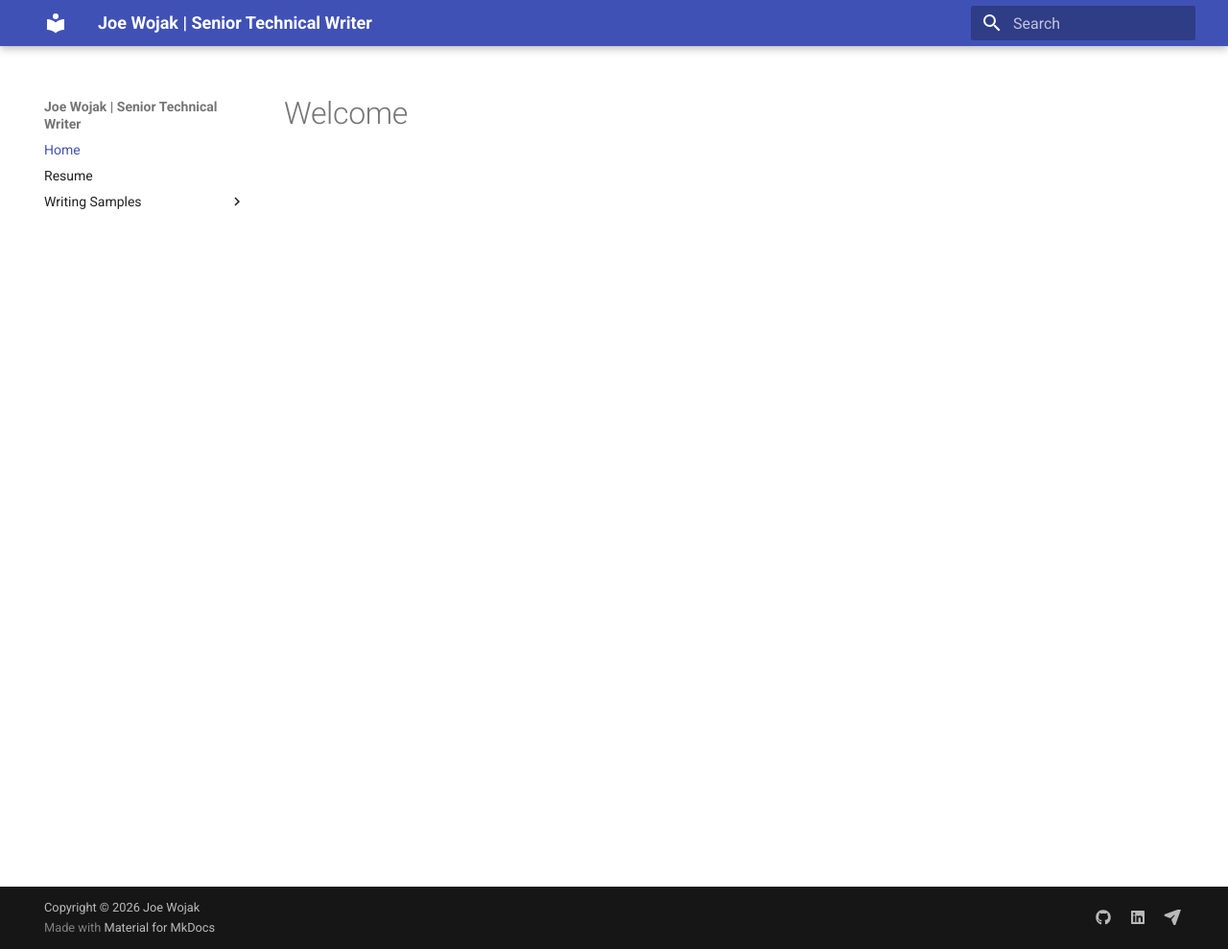
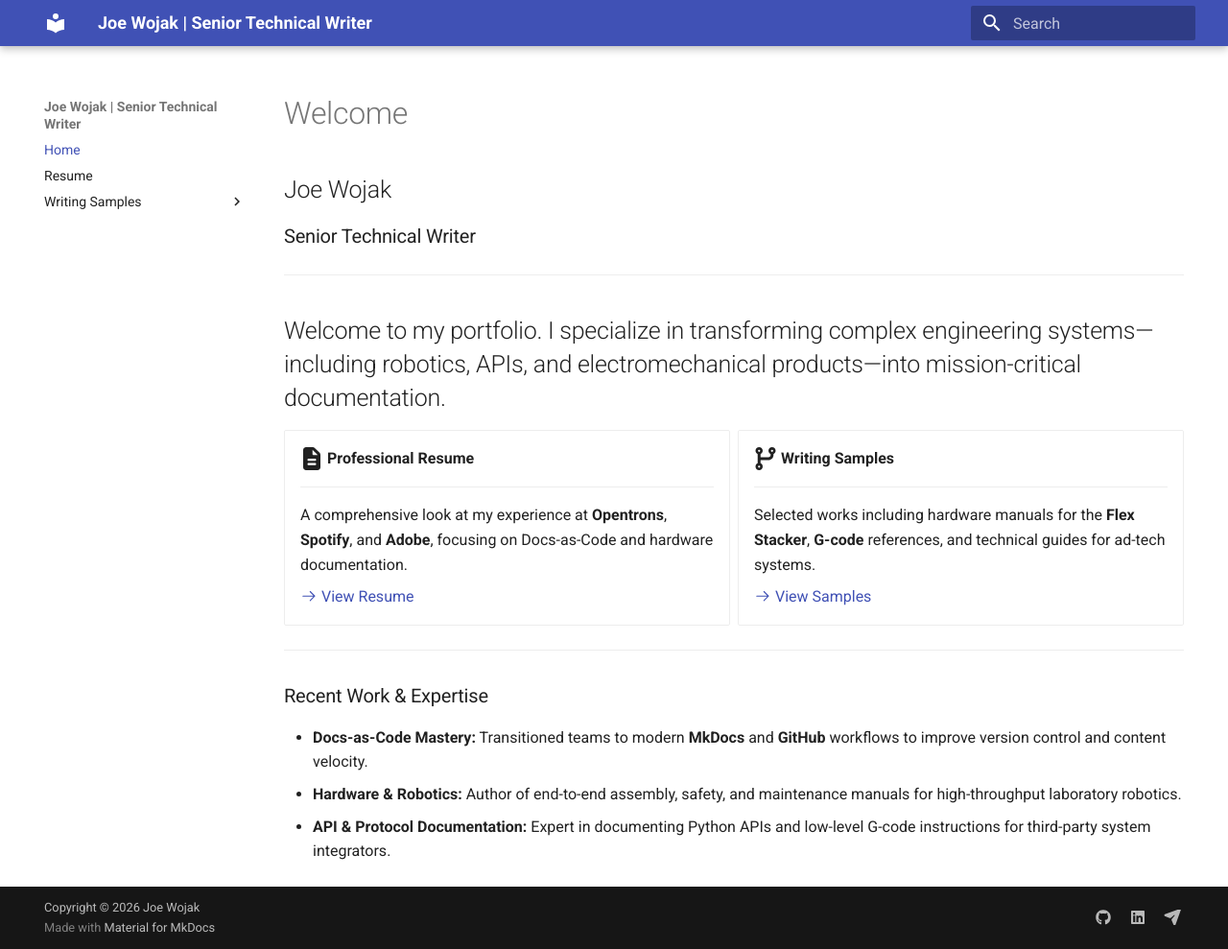
Before and after one commit to jwwojak/portfolio, an MkDocs documentation site: the page built from docs/index.md, in a window 1280 px wide and 989 px high. Shown: the whole window at 96% size. Built offline with MkDocs 1.6.1 and Material for MkDocs 9.7.7, drawn with Linux system fonts in a browser that asks for light colours.

Commit message:
new landing page

```diff
--- a/docs/index.md
+++ b/docs/index.md
@@ -1 +1,42 @@
+---
+hide:
+    -toc
+---
+
 # Welcome
+
+## Joe Wojak
+
+### Senior Technical Writer
+
+---
+Welcome to my portfolio. I specialize in transforming complex engineering systems—including robotics, APIs, and electromechanical products—into mission-critical documentation.
+---
+
+<div class="grid cards" markdown>
+
+-   :fontawesome-solid-file-lines:{ .lg .middle } __Professional Resume__
+
+    ---
+
+    A comprehensive look at my experience at **Opentrons**, **Spotify**, and **Adobe**, focusing on Docs-as-Code and hardware documentation.
+
+    [:octicons-arrow-right-24: View Resume](resume.md)
+
+-   :fontawesome-solid-code-branch:{ .lg .middle } __Writing Samples__
+
+    ---
+
+    Selected works including hardware manuals for the **Flex Stacker**, **G-code** references, and technical guides for ad-tech systems.
+
+    [:octicons-arrow-right-24: View Samples](writing-samples/index.md)
+
+</div>
+
+---
+
+### Recent Work & Expertise
+
+* **Docs-as-Code Mastery:** Transitioned teams to modern **MkDocs** and **GitHub** workflows to improve version control and content velocity.
+* **Hardware & Robotics:** Author of end-to-end assembly, safety, and maintenance manuals for high-throughput laboratory robotics.
+* **API & Protocol Documentation:** Expert in documenting Python APIs and low-level G-code instructions for third-party system integrators.
```
